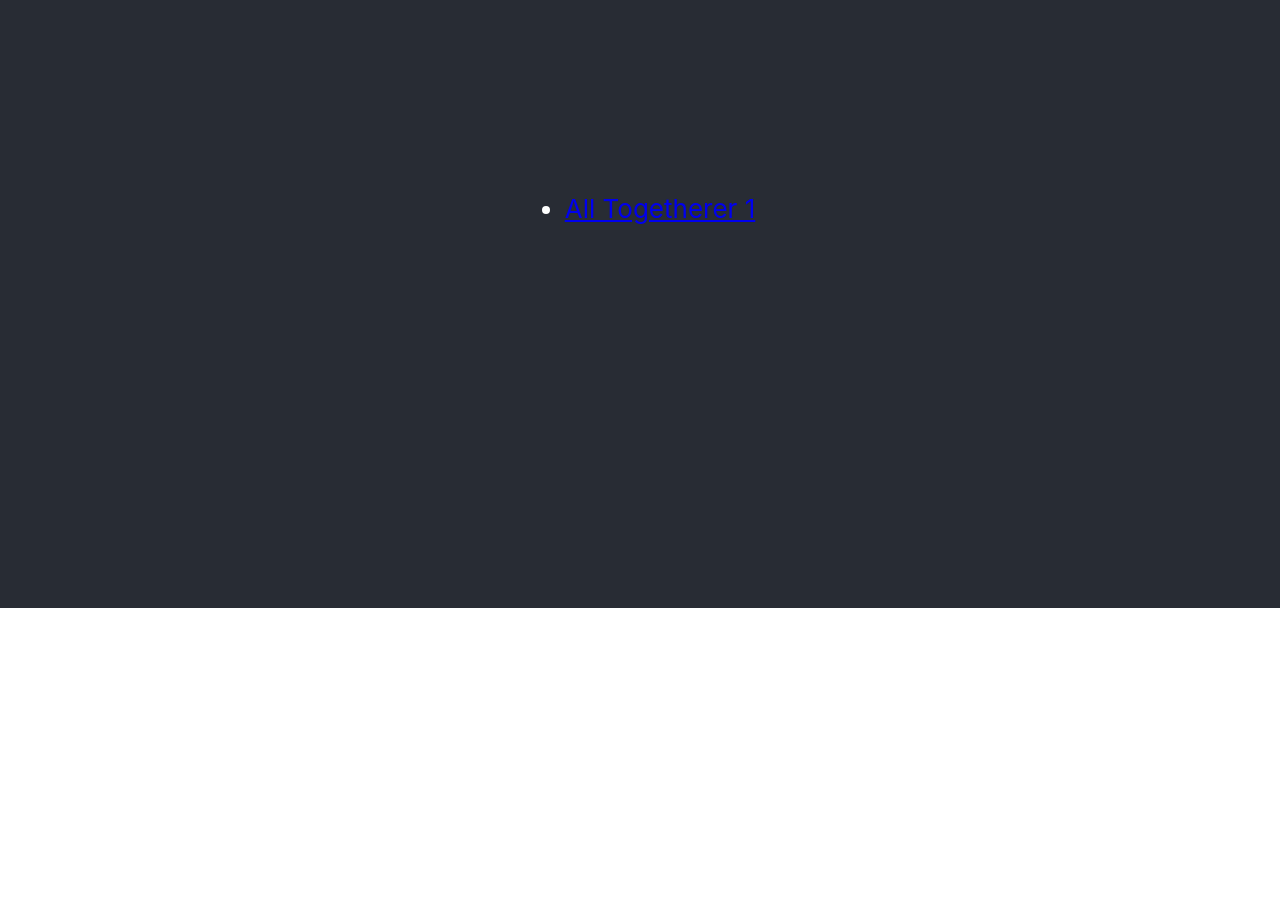
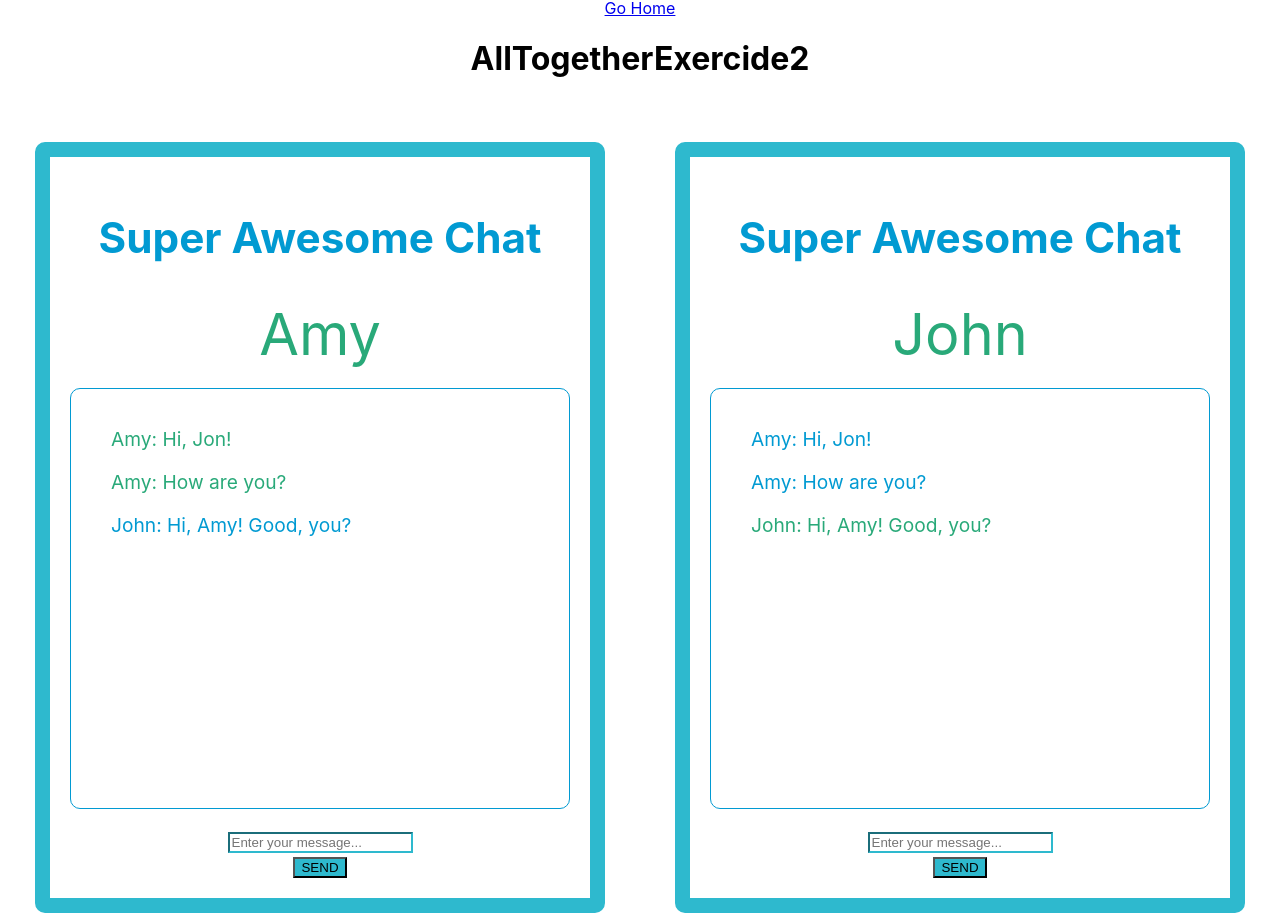
Before and after one commit to carlosloureda/react-nanodegree-fundamentals-exercises, a React (Create React App) app: page /lesson3/all-together-2 in a window 1280 px wide. Shown: the part 192-1105 px from the top of the page. Before the commit the page ends 800 px from the top, so only its background shows below. Built offline with nearby package versions, Linux system fonts and the light colour scheme.

Commit message:
Added default exercise for All Together 2

```diff
--- a/src/App.js
+++ b/src/App.js
@@ -1,6 +1,7 @@
 import React from "react";
-import "./App.css";
+// import "./App.css";
 import AllTogetherExercise1 from "./components/AllTogetherExercise1/AllTogetherExercise1";
+import AllTogetherExercise2 from "./components/AllTogetherExercise2/AllTogetherExercise2";
 
 import { BrowserRouter as Router, Switch, Route, Link } from "react-router-dom";
 
@@ -11,6 +12,9 @@ const Nav = () => {
         <li>
           <Link to="/lesson3/all-together-1">All Togetherer 1</Link>
         </li>
+        <li>
+          <Link to="/lesson3/all-together-2">All Togetherer 2</Link>
+        </li>
       </ul>
     </nav>
   );
@@ -18,23 +22,26 @@ const Nav = () => {
 
 function App() {
   return (
-    <div className="App">
-      <header className="App-header">
+    // <div className="App">
+    // <header className="App-header">
     <Router>
-          <div>
+      {/* <div> */}
       <Switch>
         <Route path="/lesson3/all-together-1">
           <AllTogetherExercise1 />
+        </Route>
+        <Route path="/lesson3/all-together-2">
+          <AllTogetherExercise2 />
         </Route>
 
         <Route path="/">
           <Nav />
         </Route>
       </Switch>
-          </div>
+      {/* </div> */}
     </Router>
-      </header>
-    </div>
+    // </header>
+    // </div>
   );
 }
 
--- /dev/null
+++ b/src/components/AllTogetherExercise2/AllTogetherExercise2.css
@@ -0,0 +1,111 @@
+.App {
+  text-align: center;
+}
+
+.container {
+  display: flex;
+  margin-top: 5%;
+}
+
+.chat-window {
+  text-align: center;
+  width: 500px;
+  height: 100%;
+  margin: auto;
+  border: 15px solid #2eb9ce;
+  padding: 20px;
+  border-radius: 10px;
+  color: #019ad2;
+  font-size: 1.2em;
+}
+
+.centered {
+  position: fixed;
+  left: 50%;
+}
+
+.App-logo {
+  animation: App-logo-spin infinite 20s linear;
+  height: 80px;
+}
+
+.App-header {
+  background-color: #222;
+  height: 150px;
+  padding: 20px;
+  color: white;
+}
+
+.App-title {
+  font-size: 1.5em;
+}
+
+.App-intro {
+  font-size: large;
+}
+
+@keyframes App-logo-spin {
+  from {
+    transform: rotate(0deg);
+  }
+  to {
+    transform: rotate(360deg);
+  }
+}
+
+.message-list {
+  list-style-type: none;
+  height: 80%;
+  border: 1px solid;
+  text-align: left;
+  min-height: 400px;
+  border-radius: 10px;
+  padding-top: 1em;
+}
+
+.name {
+  font-size: 3em;
+}
+
+h2 {
+  font-size: 2.2em;
+  text-align: center !important;
+}
+
+.input-group,
+.input-group-append {
+  border-radius: 10px;
+  color: #2eb9ce !important;
+}
+
+.submit-button {
+  background-color: #2eb9ce;
+  color: black;
+}
+
+.submit-button:hover,
+.submit-button:active,
+.submit-button:focus {
+  border-color: #2eb9ce;
+  color: black;
+  outline: none !important;
+  box-shadow: none;
+  background-color: #3498db;
+}
+
+.form-control,
+.form-control:focus {
+  border-color: #2eb9ce;
+  outline: 0 !important;
+  -webkit-box-shadow: none;
+  box-shadow: none;
+  color: black;
+}
+
+.sender {
+  color: #29a979;
+}
+
+.recipient {
+  color: #019ad2;
+}
--- /dev/null
+++ b/src/components/AllTogetherExercise2/AllTogetherExercise2.js
@@ -0,0 +1,122 @@
+import React from "react";
+// import AddPlayer from "./AddPlayer";
+// import Players from "./Players";
+import { Link } from "react-router-dom";
+import logo from "./../../logo.svg";
+import "./AllTogetherExercise2.css";
+/*
+This exercise will help you practice many of your newly aquired React skills.
+
+The instructions are included in the `instructions.md` file.
+*/
+
+const users = [{ username: "Amy" }, { username: "John" }];
+
+const messages = [
+  { username: "Amy", text: "Hi, Jon!" },
+  { username: "Amy", text: "How are you?" },
+  { username: "John", text: "Hi, Amy! Good, you?" }
+];
+
+class AllTogetherExercide2 extends React.Component {
+  state = {};
+  /*
+  If the user did not type anything, he/she should not be
+  allowed to submit.
+  */
+  isDisabled = () => {
+    return false;
+  };
+
+  render() {
+    return (
+      <div className="App">
+        <header className="App-header">
+          <img src={logo} className="App-logo" alt="logo" />
+          <h1 className="App-title">ReactND - Coding Practice</h1>
+        </header>
+        {/* Router is outside the Lesson 3 exercises, just added for having all the exercises together */}
+        <Link to="/">Go Home</Link>
+        <h1>AllTogetherExercide2</h1>
+        <div className="container">
+          <div className="chat-window">
+            <h2>Super Awesome Chat</h2>
+            <div className="name sender">{users[0].username}</div>
+
+            <ul className="message-list">
+              {messages.map((message, index) => (
+                <li
+                  key={index}
+                  className={
+                    message.username === users[0].username
+                      ? "message sender"
+                      : "message recipient"
+                  }
+                >
+                  <p>{`${message.username}: ${message.text}`}</p>
+                </li>
+              ))}
+            </ul>
+
+            <div>
+              <form className="input-group">
+                <input
+                  type="text"
+                  className="form-control"
+                  placeholder="Enter your message..."
+                />
+                <div className="input-group-append">
+                  <button
+                    className="btn submit-button"
+                    disabled={this.isDisabled()}
+                  >
+                    SEND
+                  </button>
+                </div>
+              </form>
+            </div>
+          </div>
+
+          <div className="chat-window">
+            <h2>Super Awesome Chat</h2>
+            <div className="name sender">{users[1].username}</div>
+            <ul className="message-list">
+              {messages.map((message, index) => (
+                <li
+                  key={index}
+                  className={
+                    message.username === users[1].username
+                      ? "message sender"
+                      : "message recipient"
+                  }
+                >
+                  <p>{`${message.username}: ${message.text}`}</p>
+                </li>
+              ))}
+            </ul>
+
+            <div>
+              <form className="input-group">
+                <input
+                  type="text"
+                  className="form-control"
+                  placeholder="Enter your message..."
+                />
+                <div className="input-group-append">
+                  <button
+                    className="btn submit-button"
+                    disabled={this.isDisabled()}
+                  >
+                    SEND
+                  </button>
+                </div>
+              </form>
+            </div>
+          </div>
+        </div>
+      </div>
+    );
+  }
+}
+
+export default AllTogetherExercide2;
```
Also changed, not shown: src/components/AllTogetherExercise2/README.md (added), 1 other file (tests, documents, lock files or other folders). Lines whose indentation alone changed are shown as unchanged.
